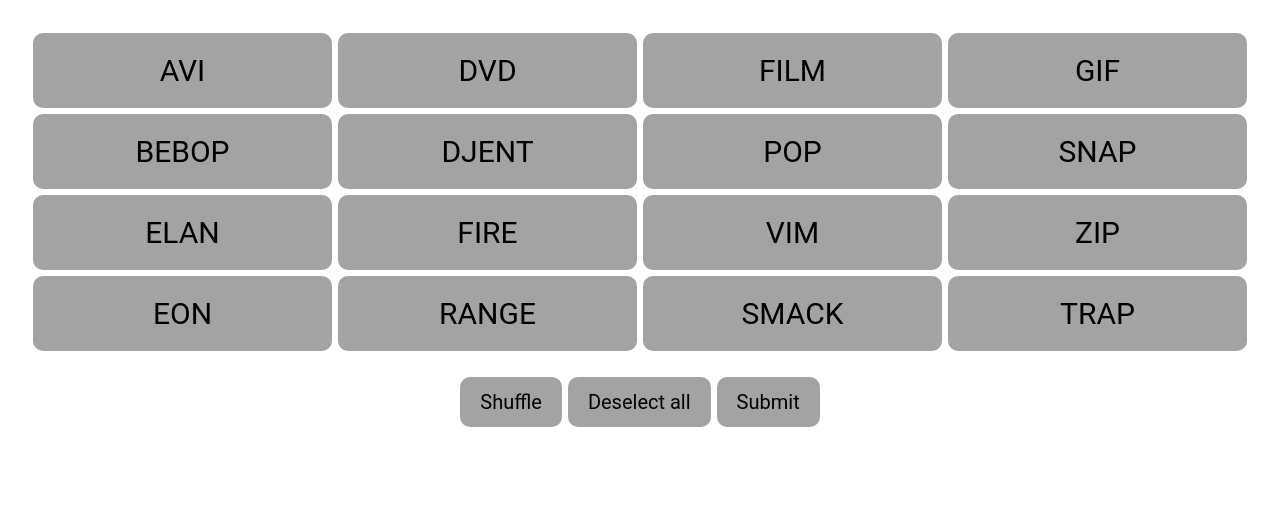
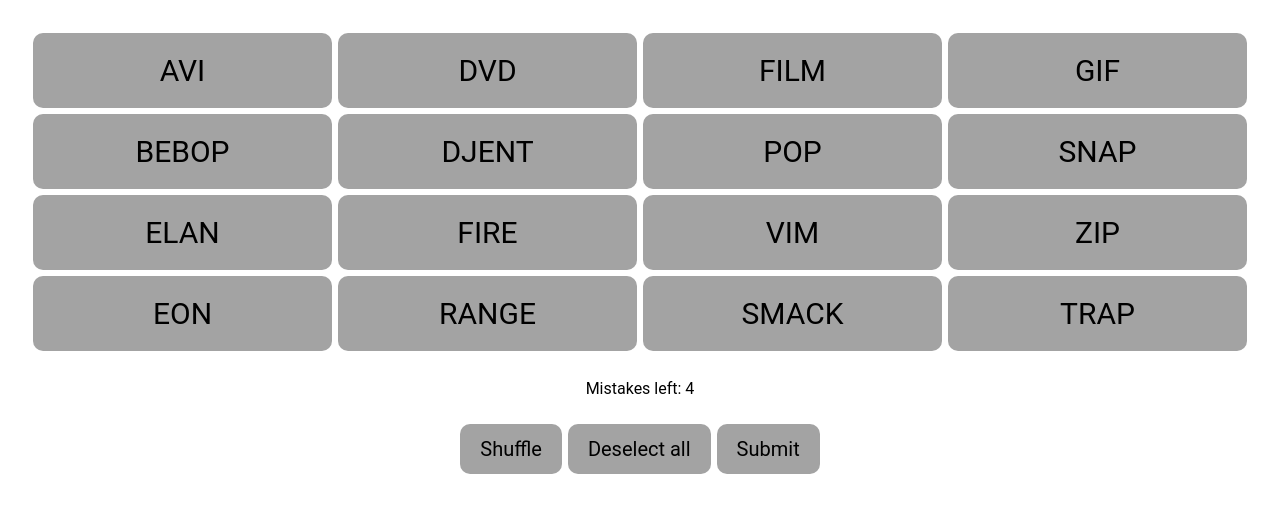
Before and after one commit to bhuinda/hodgepodge, an Angular app: page / in a window 1280 px wide. Shown: the top 512 px of the page. Built offline with nearby package versions, Linux system fonts and the light colour scheme.

Commit message:
Connections: Added "mistakes left" to view

```diff
--- a/src/app/components/connections/connections.component.html
+++ b/src/app/components/connections/connections.component.html
@@ -31,6 +31,10 @@
     }
   </div>
 
+  <div class="mistakes-container">
+    <p>Mistakes left: {{submissionMistakesLeft}}</p>
+  </div>
+
   <div class="button-container">
     <button (click)="shuffle()">Shuffle</button>
     <button (click)="deselectAll()">Deselect all</button>
--- a/src/app/components/connections/connections.component.scss
+++ b/src/app/components/connections/connections.component.scss
@@ -61,6 +61,11 @@
   color: white;
 }
 
+.mistakes-container {
+  padding-top: 23px;
+  text-align: center;
+}
+
 .button-container {
   display: flex;
   justify-content: center;
```
